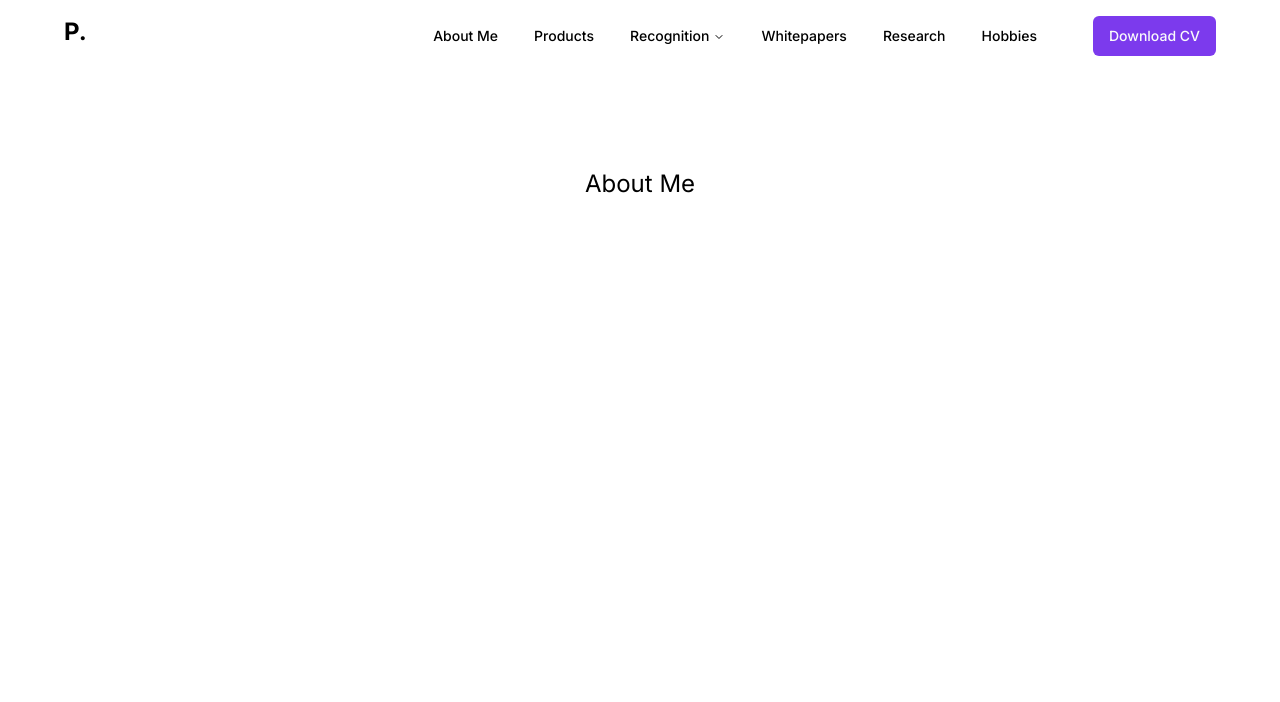
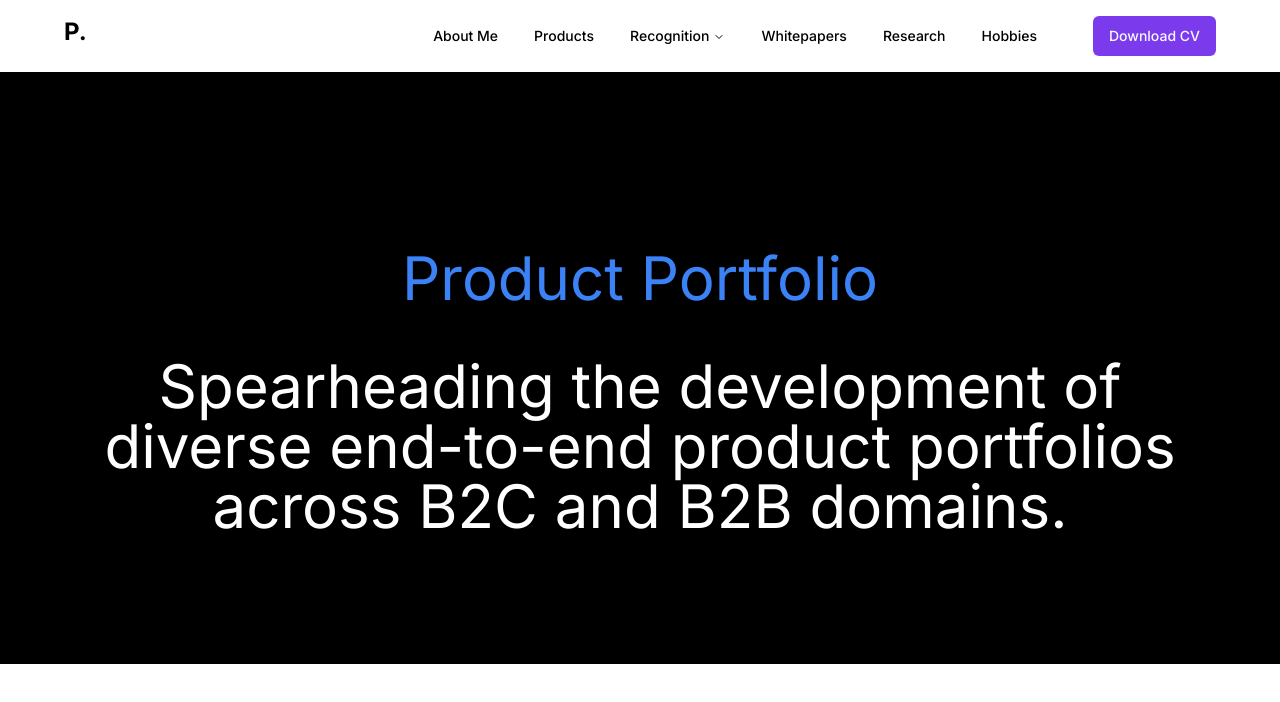
Before and after one commit to poorna1995/portfolio-template, a Next.js app: page /about in a window 1280 px wide. Shown: the top 702 px of the page. Built offline with nearby package versions, Linux system fonts and the light colour scheme.

Commit message:
added list card data

```diff
--- a/app/[pageType]/[id]/page.tsx
+++ b/app/[pageType]/[id]/page.tsx
@@ -1,8 +1,7 @@
 import React from "react";
 
 import { Metadata, ResolvingMetadata } from "next";
-import { navigationLinks } from "@/components/shared/header";
-
+import { navigationLinks } from "@/constants/navigation";
 type Props = {
 	params: { pageType: string; id: string };
 	searchParams: { [key: string]: string | string[] | undefined };
--- a/app/[pageType]/constants.tsx
+++ /dev/null
@@ -1,9 +0,0 @@
-const pageTypes = [
-	{
-		title: "About Me",
-		href: "/about",
-		key: "about",
-	},
-];
-
-export default pageTypes;
--- a/app/[pageType]/page.tsx
+++ b/app/[pageType]/page.tsx
@@ -1,7 +1,8 @@
 import React from "react";
 import { Metadata, ResolvingMetadata } from "next";
-import pageTypes from "./constants";
-import { navigationLinks } from "@/components/shared/header";
+import { navigationLinks } from "@/constants/navigation";
+import ListPageTemplate from "@/components/templates/ListPageTemplate";
+
 type Props = {
 	params: { pageType: string };
 	searchParams: { [key: string]: string | string[] | undefined };
@@ -31,8 +32,8 @@ export default function Page({
 	const page = navigationLinks.find((item) => item.key === pageType);
 	if (page)
 		return (
-			<main className="flex min-h-screen flex-col items-center justify-between p-24">
-				<h1 className="text-2xl">{page.title}</h1>
+			<main className="flex min-h-screen flex-col  justify-between ">
+				<ListPageTemplate pageType={pageType} />
 			</main>
 		);
 	return (
--- a/components/shared/header.tsx
+++ b/components/shared/header.tsx
@@ -2,6 +2,7 @@ import React from "react";
 import Link from "next/link";
 import { AppNavigation } from "./AppNavigation";
 import { Button } from "../ui/button";
+import { navigationLinks } from "@/constants/navigation";
 
 export default function Header() {
 	return (
@@ -20,43 +21,3 @@ export default function Header() {
 		</header>
 	);
 }
-
-export const navigationLinks = [
-	{
-		title: "About Me",
-		href: "/about",
-		key: "about",
-	},
-	{
-		title: "Products",
-		href: "/products",
-		key: "products",
-	},
-	{
-		title: "Recognition",
-		href: "/recognition",
-		key: "recognition",
-		subMenu: [
-			{
-				title: "Best Employee Award",
-				href: "/recognition/best-employee-award",
-				key: "best-employee-award",
-			},
-		],
-	},
-	{
-		title: "Whitepapers",
-		href: "/whitepapers",
-		key: "whitepapers",
-	},
-	{
-		title: "Research",
-		href: "/research",
-		key: "research",
-	},
-	{
-		title: "Hobbies",
-		href: "/hobbies",
-		key: "hobbies",
-	},
-];
--- /dev/null
+++ b/components/templates/DetailsPageTemplate/index.tsx
@@ -0,0 +1,5 @@
+import React from "react";
+
+export default function DetailsPageTemplate() {
+	return <div>DetailsPageTemplate</div>;
+}
--- /dev/null
+++ b/components/templates/ListPageTemplate/CardsList.tsx
@@ -0,0 +1,13 @@
+import React from "react";
+import ProductCard, { ProductCardProps } from "./card";
+
+export default function CardsList({ data }: { data: ProductCardProps[] }) {
+	return (
+		<div>
+			{Array.isArray(data) &&
+				data.map((item) => {
+					return <ProductCard key={item.title} data={item} />;
+				})}
+		</div>
+	);
+}
--- /dev/null
+++ b/components/templates/ListPageTemplate/card.tsx
@@ -0,0 +1,38 @@
+import { Button } from "@/components/ui/button";
+import React from "react";
+
+export interface ProductCardProps {
+	count: number;
+	title: string;
+	description: string;
+	link: string;
+	website: string;
+	image: string;
+	backgroundColor: string;
+	countTextColor: string;
+}
+
+export default function ProductCard({ data }: { data: ProductCardProps }) {
+	const {
+		count,
+		title,
+		description,
+		link,
+		website,
+		image,
+		backgroundColor,
+		countTextColor,
+	} = data;
+	return (
+		<div className="grid col-span-2">
+			{/* text column */}
+			<div className="">
+				<h3>MultiChannel E-Commerce</h3>
+				<p>Centralize and Streamline Your Multi-Channel Business</p>
+				<Button>View Detail</Button>
+			</div>
+			{/* image column */}
+			<div className="" style={{ background: "#945980" }}></div>
+		</div>
+	);
+}
--- /dev/null
+++ b/components/templates/ListPageTemplate/hero.tsx
@@ -0,0 +1,23 @@
+import React from "react";
+
+export default function ListPageHeroComponent({
+	title,
+	description,
+}: {
+	title: string;
+	description: string;
+}) {
+	return (
+		<div className="bg-black w-full">
+			<div className="max-w-6xl mx-auto text-center py-32">
+				<h1 className="text-6xl text-blue-500 py-12">
+					{title || "Product Portfolio"}
+				</h1>
+				<h2 className="text-6xl text-white">
+					{description ||
+						"Spearheading the development of diverse end-to-end product portfolios across B2C and B2B domains."}
+				</h2>
+			</div>
+		</div>
+	);
+}
--- /dev/null
+++ b/components/templates/ListPageTemplate/index.tsx
@@ -0,0 +1,18 @@
+import React from "react";
+import ListPageHeroComponent from "./hero";
+import { navigationLinks } from "@/constants/navigation";
+import CardsList from "./cardsList";
+
+export default function ListPageTemplate({ pageType }: { pageType: string }) {
+	const page = navigationLinks.find((item) => item.key === pageType);
+
+	return (
+		<div>
+			<ListPageHeroComponent
+				title={page?.pageData?.heroTitle}
+				description={""}
+			/>
+			<CardsList data={page?.pageData?.listData || []} />
+		</div>
+	);
+}
--- /dev/null
+++ b/constants/navigation.ts
@@ -0,0 +1,44 @@
+import productsPageData from "./pages/products";
+import whitepapersPageData from "./pages/whitepapers";
+
+export const navigationLinks = [
+	{
+		title: "About Me",
+		href: "/about",
+		key: "about",
+	},
+	{
+		title: "Products",
+		href: "/products",
+		key: "products",
+		pageData: productsPageData,
+	},
+	{
+		title: "Recognition",
+		href: "/recognition",
+		key: "recognition",
+		subMenu: [
+			{
+				title: "Best Employee Award",
+				href: "/recognition/best-employee-award",
+				key: "best-employee-award",
+			},
+		],
+	},
+	{
+		title: "Whitepapers",
+		href: "/whitepapers",
+		key: "whitepapers",
+		pageData: whitepapersPageData,
+	},
+	{
+		title: "Research",
+		href: "/research",
+		key: "research",
+	},
+	{
+		title: "Hobbies",
+		href: "/hobbies",
+		key: "hobbies",
+	},
+];
--- /dev/null
+++ b/constants/pages/products/index.ts
@@ -0,0 +1,26 @@
+// how to define the type for productsPageData
+
+import { ProductCardProps } from "@/components/templates/ListPageTemplate/card";
+
+const productsPageData: {
+	heroTitle: string;
+	heroDescription: string;
+	listData: Array<ProductCardProps>;
+} = {
+	heroTitle: "",
+	heroDescription: "",
+	listData: [
+		{
+			title: "Product 1",
+			description: "Product 1 description",
+			backgroundColor: "blue",
+			count: 1,
+			countTextColor: "white",
+			image: "",
+			link: "",
+			website: "",
+		},
+	],
+};
+
+export default productsPageData;
--- /dev/null
+++ b/constants/pages/whitepapers/index.ts
@@ -0,0 +1,24 @@
+import { ProductCardProps } from "@/components/templates/ListPageTemplate/card";
+
+const whitepapersPageData: {
+	heroTitle: string;
+	heroDescription: string;
+	listData: Array<ProductCardProps>;
+} = {
+	heroTitle: "",
+	heroDescription: "",
+	listData: [
+		{
+			title: "Product 1",
+			description: "Product 1 description",
+			backgroundColor: "blue",
+			count: 1,
+			countTextColor: "white",
+			image: "",
+			link: "",
+			website: "",
+		},
+	],
+};
+
+export default whitepapersPageData;
```
